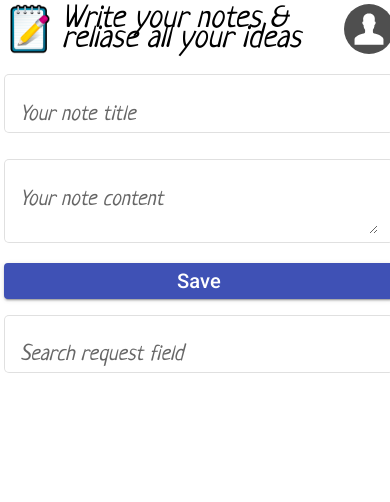
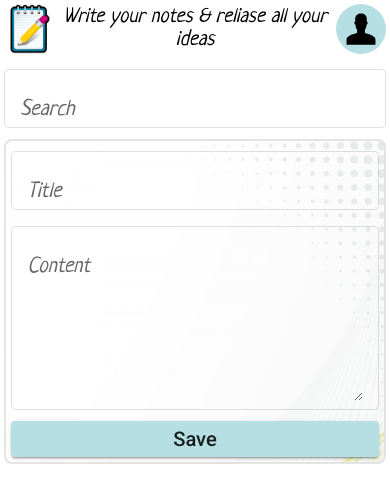
Before and after one commit to olennikovandrey/notes_editor_angular, an Angular app: page / in a window 390 px wide. Shown: the top 502 px of the page. Built offline with nearby package versions, Linux system fonts and the light colour scheme.

Commit message:
changed & adaptive ui

```diff
--- a/package.json
+++ b/package.json
@@ -3,7 +3,7 @@
   "version": "0.0.0",
   "scripts": {
     "ng": "ng",
-    "start": "ng serve",
+    "start": "ng serve --host 192.168.100.155",
     "build": "ng build",
     "watch": "ng build --watch --configuration development",
     "test": "ng test"
--- a/src/app/components/header/header.component.sass
+++ b/src/app/components/header/header.component.sass
@@ -4,15 +4,24 @@ header
   margin-bottom: 10px
   display: flex
   justify-content: space-between
+  font-size: 2rem
+  text-align: center
+  @media only screen and (max-width: 425px)
+    margin-bottom: 5px
+    font-size: 1.6rem
+    line-height: 1.4rem
+
+    font-size: 1.3rem
+
   & div:first-child
     display: flex
     align-items: center
     width: 90%
-    font-size: 2rem
     & img
       height: 100%
       margin-right: 2vw
   & img:nth-child(2)
+    margin-left: 2vw
     cursor: pointer
     transition: .2s linear
     &:hover
--- a/src/app/components/main-page-wrapper/main-page-wrapper.component.sass
+++ b/src/app/components/main-page-wrapper/main-page-wrapper.component.sass
@@ -1,10 +1,12 @@
 .main-page-wrapper
   max-width: 1440px
+  width: 1440px
   min-height: 100vh
   height: auto
   width: 100%
   padding: 0 1vw
   margin: 0 auto
+  box-sizing: border-box
   background-color: #fff
   color: #000
   font-family: Neucha, serif
--- a/src/app/components/note-form/note-form.component.html
+++ b/src/app/components/note-form/note-form.component.html
@@ -1,38 +1,39 @@
-<div class="note-form-wrapper">
-  <mat-form-field appearance="outline" style="margin-bottom: 10px;">
-    <mat-label>Your note title</mat-label>
+<mat-form-field appearance="outline" class="search-field">
+  <mat-label>Search</mat-label>
+  <input
+    matInput
+    [(ngModel)]="searchValue">
+</mat-form-field>
+<div class="form-notes-wrapper">
+  <div class="form-wrapper">
+    <mat-form-field appearance="outline" style="margin-bottom: 0;">
+      <mat-label>Title</mat-label>
       <input
         matInput
         [(ngModel)]="title">
     </mat-form-field>
-  <mat-form-field appearance="outline">
-    <mat-label>Your note content</mat-label>
+    <mat-form-field appearance="outline" style="margin-bottom: 0;">
+      <mat-label>Content</mat-label>
       <textarea
         matInput
         [(ngModel)]="content"></textarea>
     </mat-form-field>
     <button
       mat-raised-button
-    color="primary"
       (click)="addNote(title, content)">
       Save
     </button>
-  <mat-form-field appearance="outline">
-    <mat-label>Search request field</mat-label>
-    <input
-      matInput
-      [(ngModel)]="searchValue">
-  </mat-form-field>
   </div>
 
-
-<div *ngIf="searchValue && (notes | filter: searchValue).length === 0" class="no-matches-wrapper">
+  <section *ngIf="searchValue && (notes | filter: searchValue).length === 0">
+    <div class="no-matches-wrapper">
       <p>There is no any matches according to your search request</p>
       <img src="../../../assets/images/note-item/no-matches.png" alt="no-matches">
     </div>
+  </section>
 
-<div *ngIf="searchValue" class="note-items-wrapper">
-  <div *ngFor="let note of notes | filter: searchValue; let i = index">
+  <div *ngIf="searchValue && (notes | filter: searchValue).length !== 0" class="note-items-wrapper">
+    <ng-container *ngFor="let note of notes | filter: searchValue; let i = index">
       <app-note-item
         [title]="note.title | highlight: searchValue"
         [content]="note.content | highlight: searchValue"
@@ -43,11 +44,11 @@
         (editNoteEvent)="newNoteReplacer($event)"
       >
       </app-note-item>
-  </div>
+    </ng-container>
   </div>
 
   <div *ngIf="notes.length > 0 && !searchValue" class="note-items-wrapper">
-  <div *ngFor="let note of notes; let i = index">
+    <ng-container *ngFor="let note of notes; let i = index">
       <app-note-item
         [title]="note.title"
         [content]="note.content"
@@ -58,5 +59,6 @@
         (editNoteEvent)="newNoteReplacer($event)"
       >
       </app-note-item>
+    </ng-container>
   </div>
 </div>
--- a/src/app/components/note-form/note-form.component.sass
+++ b/src/app/components/note-form/note-form.component.sass
@@ -1,17 +1,56 @@
-.note-form-wrapper
+.form-notes-wrapper
+  display: flex
+  flex-direction: row
+  box-sizing: border-box
+  @media only screen and (max-width: 768px)
+    flex-direction: column
+
+.form-wrapper
+  width: 25%
+  height: 50%
+  padding: 5px
+  margin: 0 10px 0 0
   display: flex
   flex-direction: column
+  border: 2px solid #e4e4e4
   font-size: 1.2em
-  margin-bottom: 10px
+  border-radius: 8px
+  background-image: url("../../../assets/images/note-item/background.jpg")
+  background-size: cover
+  background-position: top right
+  box-sizing: border-box
+  @media only screen and (max-width: 1024px)
+    width: 34%
+  @media only screen and (max-width: 768px)
+    width: 100%
+    margin: 0 0 10px
+  @media only screen and (max-width: 640px)
+    flex-direction: column
   & button
-    margin: 10px 0
     font-size: 1.2em
+    background-color: #b6dfe3
+
+textarea
+  min-height: 305px
+  @media only screen and (max-width: 768px)
+    min-height: 150px
 
 .note-items-wrapper
-  max-width: 1440px
-  width: 100%
+  width: 75%
+  height: auto
+  padding: 5px 5px 0
+  margin-bottom: 10px
   display: flex
   flex-wrap: wrap
   flex-direction: row
-  justify-content: center
-  padding-bottom: 20px
+  box-sizing: border-box
+  border: 2px solid #e4e4e4
+  border-radius: 8px
+  @media only screen and (max-width: 768px)
+    width: 100%
+  @media only screen and (max-width: 425px)
+    flex-direction: column
+
+.search-field
+  width: 100%
+  font-size: 1.2em
--- a/src/app/components/note-form/note-form.component.ts
+++ b/src/app/components/note-form/note-form.component.ts
@@ -25,10 +25,16 @@ export class NoteFormComponent implements OnInit {
       return
     };
 
+    if(title.trim().length === 0 || content.trim().length === 0) {
+      alert("You should not add an empty note. Fill all fields")
+      return
+    };
     const tags: RegExpMatchArray | null = content.match(/\B(#[a-zA-ZА-Яа-я0-9Ёёй]+)(\s|$)/ig);
     const newNote = new NotesData(title, content, tags);
     this.notes.push(newNote);
     localStorage.setItem("Notes", JSON.stringify(this.notes));
+    document.querySelectorAll("input").forEach(item => item.value = "");
+    document.querySelector("textarea")!.value = "";
   };
 
   removeNote(title: string): void {
--- a/src/app/components/note-item/note-item.component.sass
+++ b/src/app/components/note-item/note-item.component.sass
@@ -1,9 +1,11 @@
 .note-wrapper
-  width: 285px
-  height: 400px
-  padding: 30px 15px 25px 30px
-  margin: 0 10px 10px
+  width: 325px
+  height: 467px
+  padding: 30px 15px 25px
+  margin: 0 9px 5px
   position: relative
+  box-sizing: border-box
+  border: 1px solid #e4e4e4
   border-radius: 8px
   background-image: url("../../../assets/images/note-item/background.jpg")
   background-size: cover
@@ -13,8 +15,16 @@
     box-shadow: 0 0 20px black
   &:hover .tools-wrapper
     opacity: 1
-  &:last-child
-    border: none
+  @media only screen and (max-width: 1440px)
+    width: 327px
+  @media only screen and (max-width: 1024px)
+    width: calc(((98vw - (98vw * 0.25 + 10px)) - 110px) / 2)
+  @media only screen and (max-width: 768px)
+    width: calc((98vw - 34px) / 2)
+    margin: 0 5px 5px
+  @media only screen and (max-width: 425px)
+    width: 100%
+    margin: 0 0 5px
 
 .tools-wrapper
   position: absolute
@@ -66,7 +76,7 @@
 .bottom-tag
   position: relative
   margin-right: 8px
-  color: #0004ff
+  color: #115300
   cursor: pointer
 
 .tags-wrapper
@@ -92,22 +102,21 @@
   opacity: 0
   cursor: pointer
   content: url("../../../assets/images/note-item/delete-icon.svg")
+  @media only screen and (max-width: 768px)
+    opacity: 1
 
 .note-content::-webkit-scrollbar,
-.tags-wrapper::-webkit-scrollbar,
-textarea::-webkit-scrollbar
+.mat-input-element::-webkit-scrollbar
   width: 3px
   background-color: #f9f9fd
 
 .note-content::-webkit-scrollbar-thumb,
-.tags-wrapper::-webkit-scrollbar-thumb,
-textarea::-webkit-scrollbar-thumb
+.mat-input-element::-webkit-scrollbar-thumb
   border-radius: 10px
-  background-color: #3f51b5
+  background-color: #115300
 
 .note-content::-webkit-scrollbar-track,
-.tags-wrapper::-webkit-scrollbar-track,
-textarea::-webkit-scrollbar-track
+.mat-input-element::-webkit-scrollbar-track
   box-shadow: inset 0 0 6px #0003
   border-radius: 3px
   background-color: #f9f9fd
--- a/src/styles.sass
+++ b/src/styles.sass
@@ -7,7 +7,6 @@ body:not(.main-page-wrapper)
   padding: 0
   margin: 0
   min-height: 100vh
-  box-sizing: border-box
   background-color: #424242
 
 .col-12
```
Also changed, not shown: src/assets/images/header/account_ENTER.svg. Lines whose indentation alone changed are shown as unchanged.
